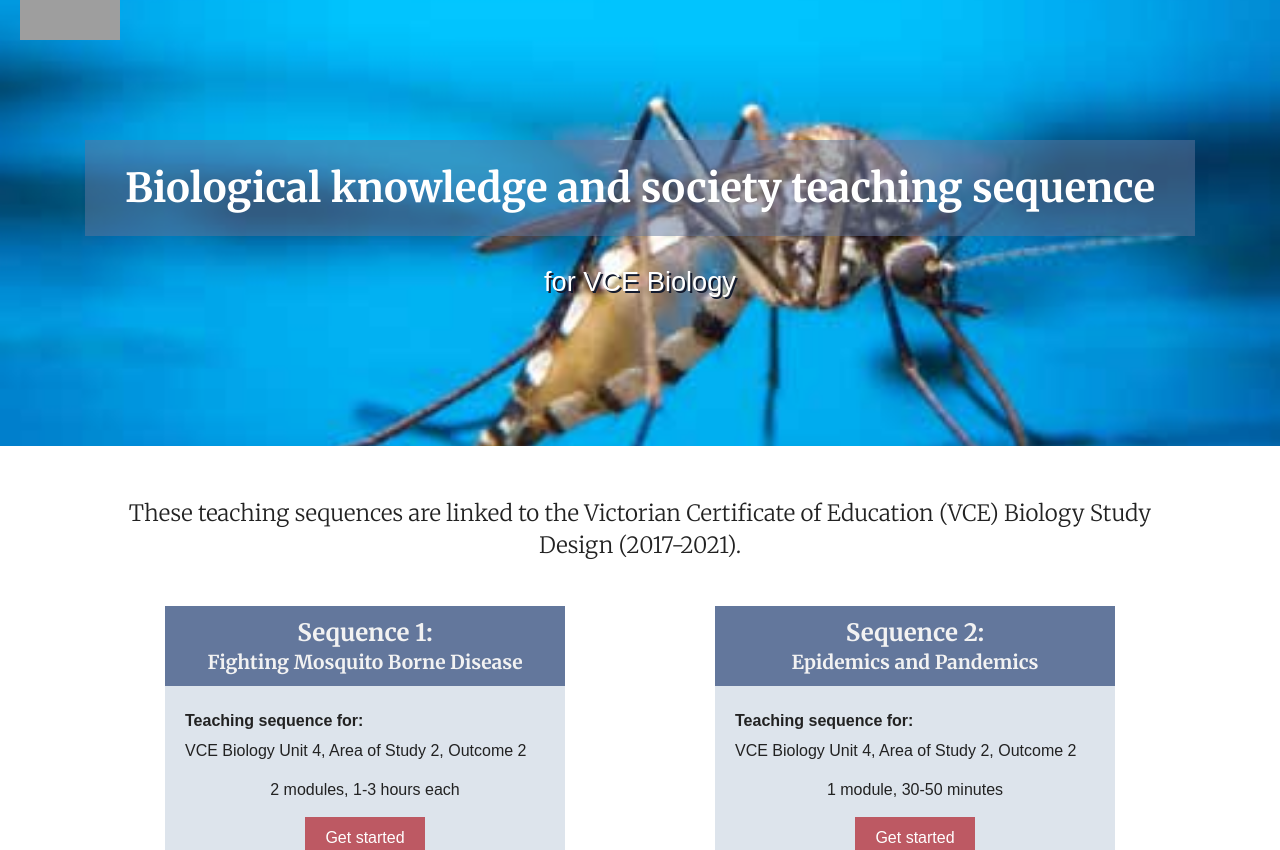
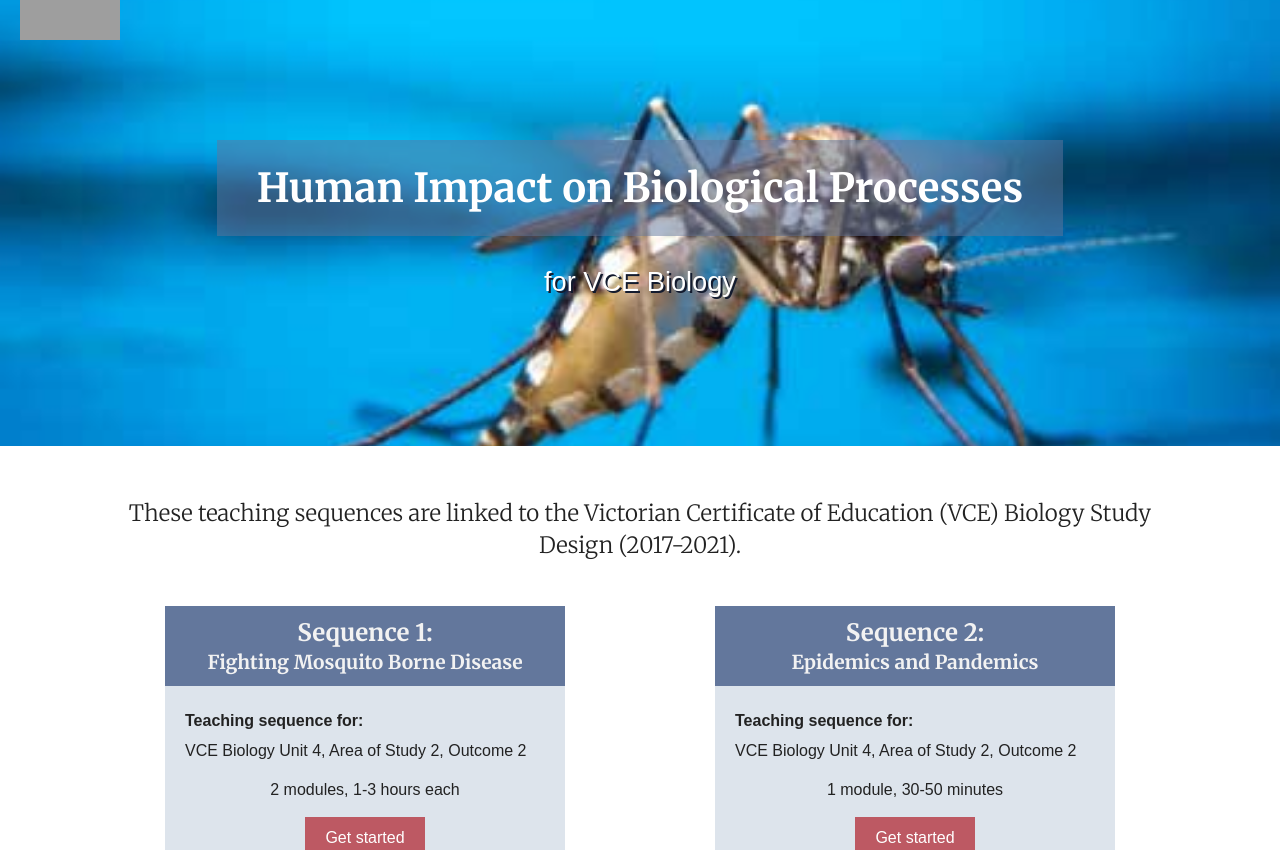
Before and after one commit to contemporaryVCEbiology/bio-knowledge-and-society, a Jekyll site: the page built from index.html, in a window 1280 px wide and 900 px high, cut to the strip 50-900 px from the top of the window. Built offline with Jekyll 4.4.1, drawn with Linux system fonts in a browser that asks for light colours.

Commit message:
Mary edits 1

```diff
--- a/_includes/home-header.html
+++ b/_includes/home-header.html
@@ -1,6 +1,6 @@
         <header class="site-header home">
             <div class="heading">
-                <h1 class="siteHeading">Biological knowledge and society teaching sequence</h1>
+                <h1 class="siteHeading">Human Impact on Biological Processes</h1>
                 <p>for VCE Biology</p>
             </div>
         </header>
--- a/_includes/internal-header.html
+++ b/_includes/internal-header.html
@@ -7,7 +7,7 @@
                 </ul>
             </nav>
             <div class="heading">
-                <div class="siteHeading">Biological knowledge and society teaching sequence</div>
+                <div class="siteHeading">Human Impact on Biological Processes</div>
                 <p>for VCE Biology</p>
             </div>
         </header>
```
